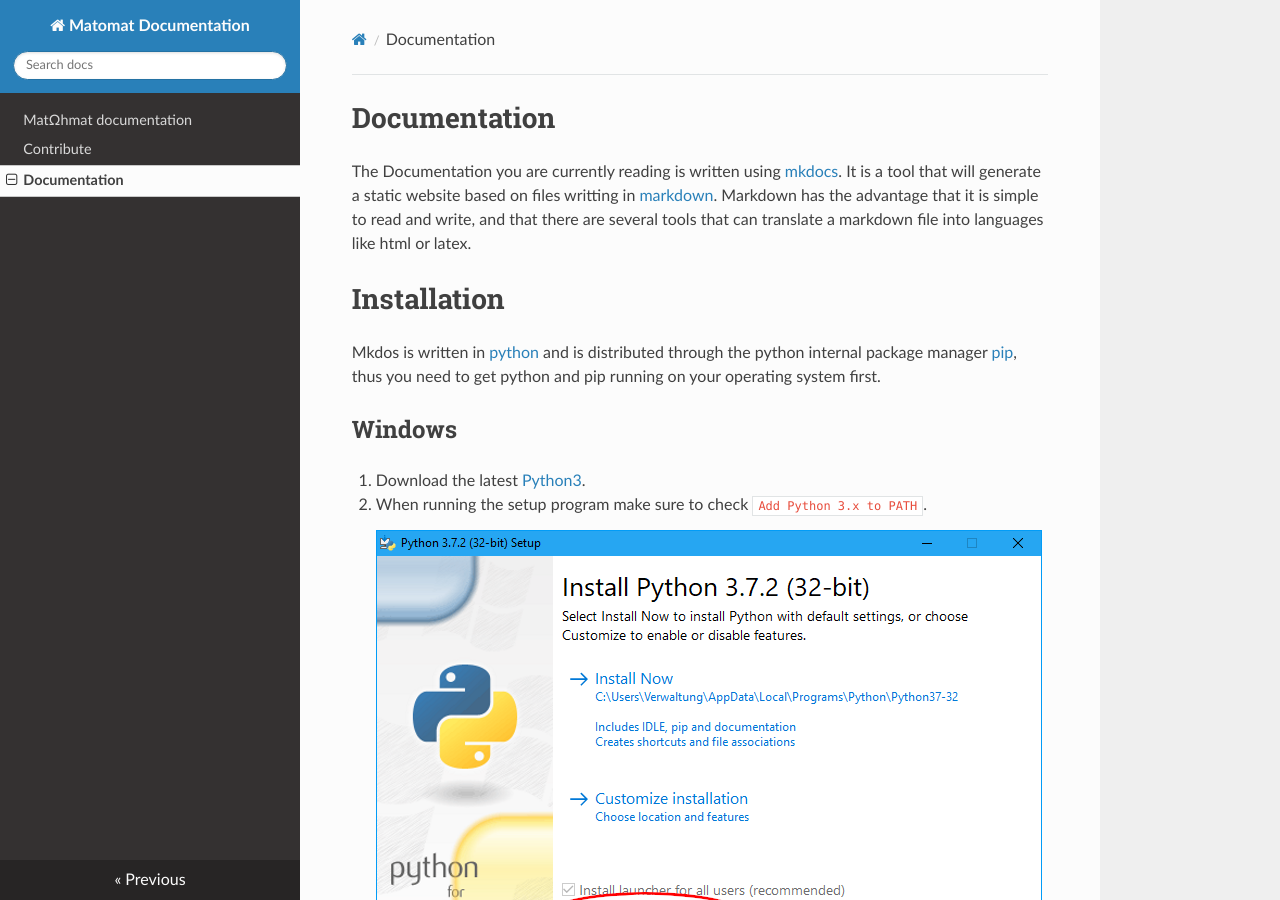
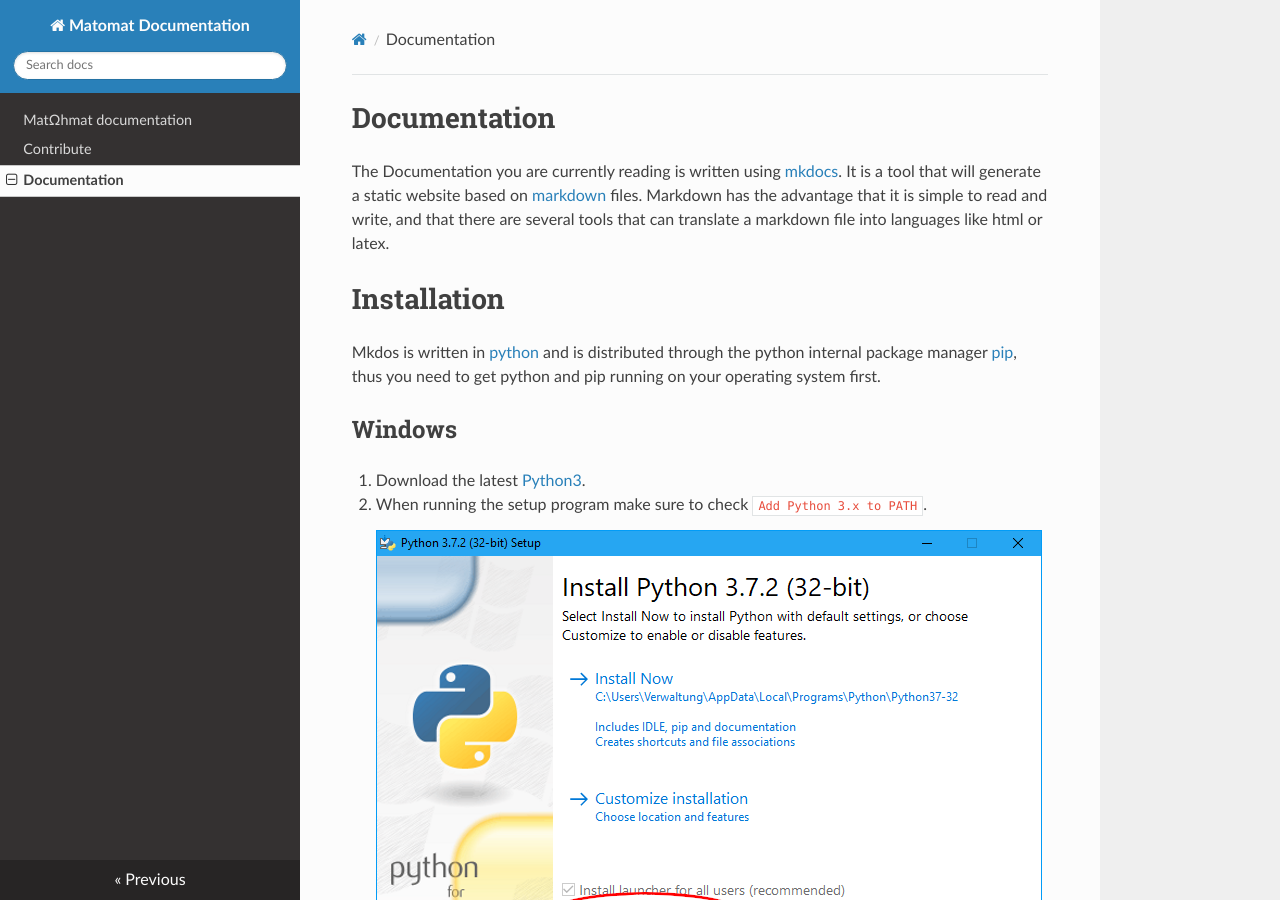
Before and after one commit to FSIN-ohm/Matomat-Documentation, an MkDocs documentation site: the page built from docs/documentation.md, in a window 1280 px wide and 900 px high. Built offline with MkDocs 1.6.1, drawn with Linux system fonts in a browser that asks for light colours; nearby versions of some CDN libraries.

Commit message:
fix spelling error

```diff
--- a/docs/documentation.md
+++ b/docs/documentation.md
@@ -1,7 +1,7 @@
 Documentation
 =============
 
-The Documentation you are currently reading is written using [mkdocs](https://www.mkdocs.org/). It is a tool that will generate a static website based on files writting in [markdown](https://www.markdownguide.org/). Markdown has the advantage that it is simple to read and write, and that there are several tools that can translate a markdown file into languages like html or latex.
+The Documentation you are currently reading is written using [mkdocs](https://www.mkdocs.org/). It is a tool that will generate a static website based on [markdown](https://www.markdownguide.org/) files. Markdown has the advantage that it is simple to read and write, and that there are several tools that can translate a markdown file into languages like html or latex.
 
 # Installation
 
@@ -52,7 +52,7 @@
 4. Now install mkdocs with `pip install mkdocs`.
 
 From here on everything will be the same as on Desktop. If you want to edit the files you can (besides vim or emacs which are available through Termux) use your favourite text editor on android. This is possible by opening the files with the Termux integration of the build in android file manager:
-![termux_files](/img/termux_files.png)
+![termux_files](img/termux_files.png)
 
 
 ## Update
```
